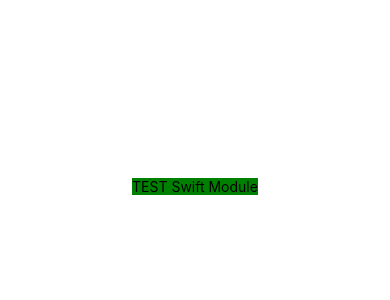
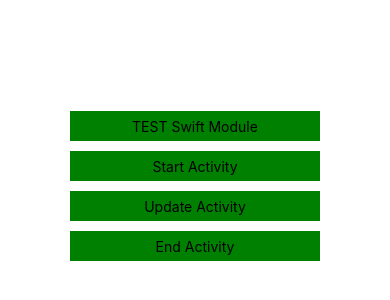
Before and after one commit to idoMadarr/DynamicIsland-LiveActivity-ForegroundMessage-BubbleHead-NativeModule, a React Native app: screen / in a window 390 px wide. Shown: the part 236-536 px from the top of the page. Built offline with nearby package versions, Linux system fonts and the light colour scheme.

Commit message:
starting with dynamic island

```diff
--- a/App.tsx
+++ b/App.tsx
@@ -16,10 +16,34 @@ function App(): React.JSX.Element {
     });
   };
 
+  const onStart = () => {
+    DynamicIslandModule.startNotificationActivity();
+  };
+
+  const onUpdate = () => {
+    DynamicIslandModule.updateNotificationActivity();
+  };
+
+  const onEnd = () => {
+    DynamicIslandModule.endNotificationActivity();
+  };
+
   return (
     <View style={styles.screen}>
       <TouchableOpacity onPress={onPress} style={styles.button}>
         <Text>TEST Swift Module</Text>
+      </TouchableOpacity>
+
+      <TouchableOpacity onPress={onStart} style={styles.button}>
+        <Text>Start Activity</Text>
+      </TouchableOpacity>
+
+      <TouchableOpacity onPress={onUpdate} style={styles.button}>
+        <Text>Update Activity</Text>
+      </TouchableOpacity>
+
+      <TouchableOpacity onPress={onEnd} style={styles.button}>
+        <Text>End Activity</Text>
       </TouchableOpacity>
     </View>
   );
@@ -32,6 +56,11 @@ const styles = StyleSheet.create({
     alignItems: 'center',
   },
   button: {
+    height: 30,
+    width: 250,
+    marginVertical: 5,
+    justifyContent: 'center',
+    alignItems: 'center',
     backgroundColor: 'green',
   },
 });
```
Also changed, not shown: 14 other files (tests, documents, lock files or other folders).
